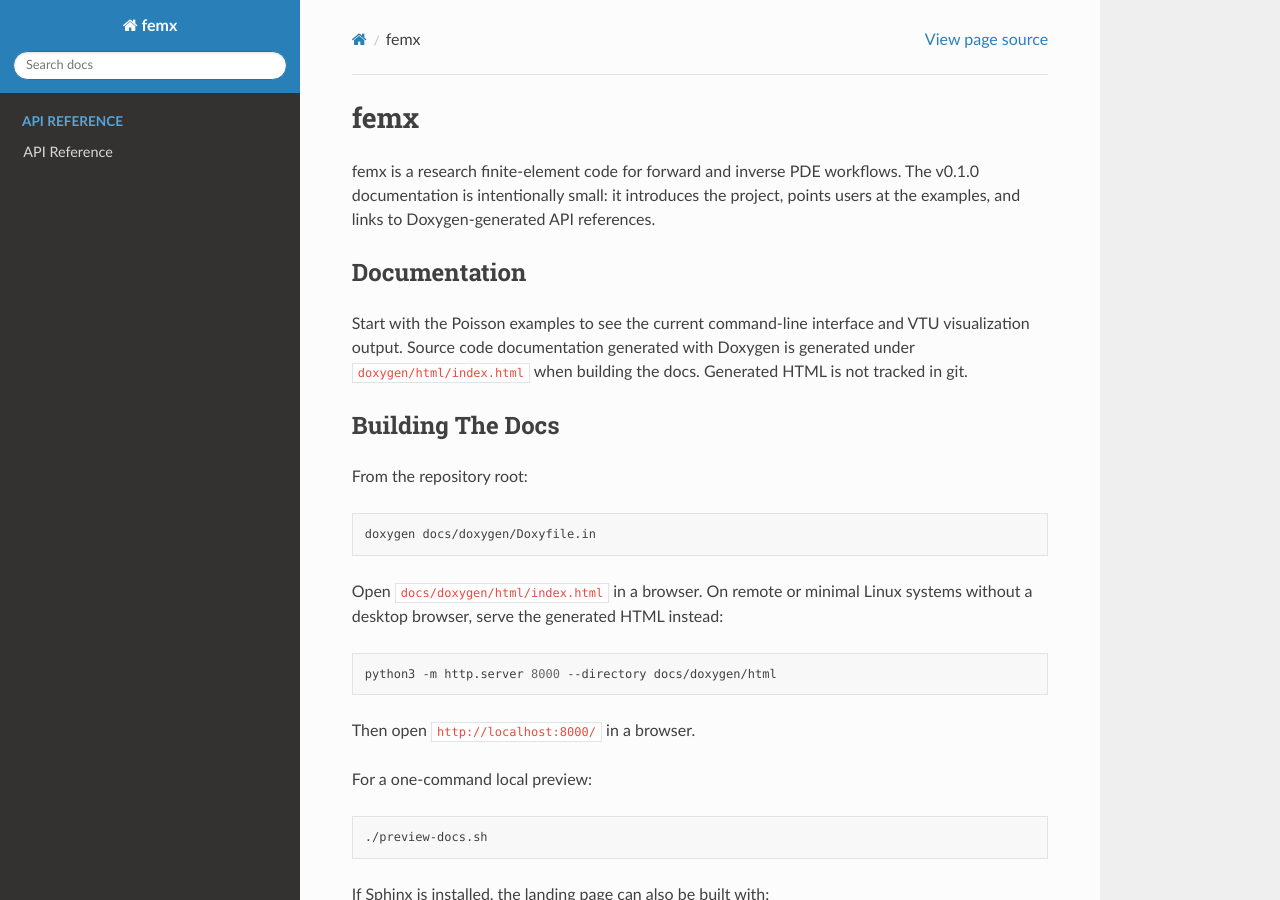
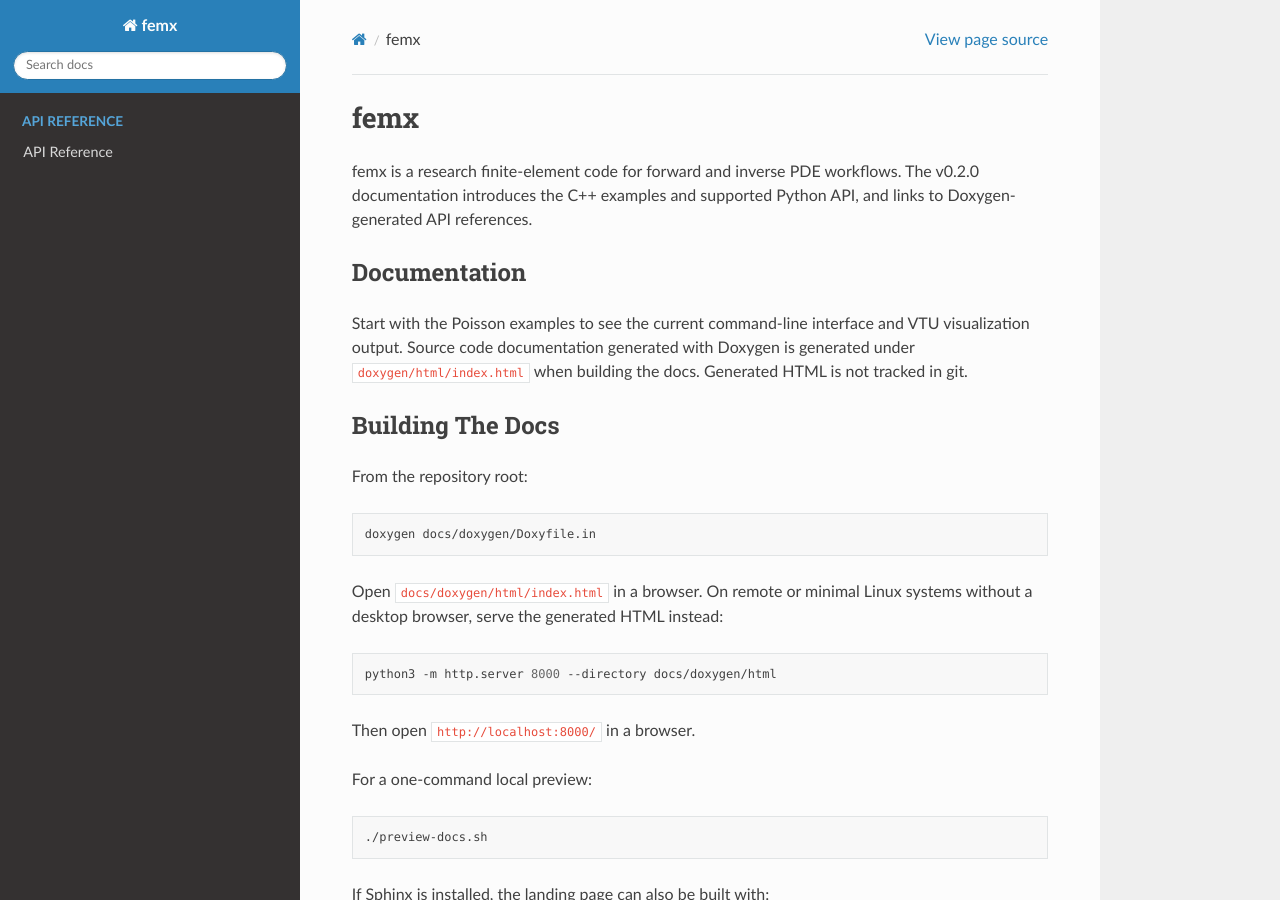
Before and after one commit to femx-project/femx, a Sphinx documentation site: the page built from docs/index.rst, in a window 1280 px wide and 900 px high. Built offline with Sphinx 7.4.7 and the Read the Docs theme 3.1.0, drawn with Linux system fonts in a browser that asks for light colours.

Commit message:
Release v0.2.0 (#3)

```diff
--- a/CMakeLists.txt
+++ b/CMakeLists.txt
@@ -6,7 +6,7 @@
 
 project(
   femx
-  VERSION 0.1.0
+  VERSION 0.2.0
   LANGUAGES CXX)
 
 include(CMakePackageConfigHelpers)
--- a/docs/conf.py
+++ b/docs/conf.py
@@ -1,6 +1,6 @@
 project = "femx"
 author = "femx developers"
-release = "0.1.0"
+release = "0.2.0"
 
 extensions = [
     "sphinx.ext.mathjax",
--- a/docs/index.rst
+++ b/docs/index.rst
@@ -3,8 +3,8 @@
 ****
 
 femx is a research finite-element code for forward and inverse PDE workflows.
-The v0.1.0 documentation is intentionally small: it introduces the project,
-points users at the examples, and links to Doxygen-generated API references.
+The v0.2.0 documentation introduces the C++ examples and supported Python API,
+and links to Doxygen-generated API references.
 
 Documentation
 -------------
--- a/pyproject.toml
+++ b/pyproject.toml
@@ -4,7 +4,7 @@
 
 [project]
 name = "femx"
-version = "0.1.0"
+version = "0.2.0"
 description = "Python interface for the femx finite-element engine."
 readme = "python/README.md"
 requires-python = ">=3.9"
```
Also changed, not shown: CHANGELOG.md (+26 -0 lines), README.md (+5 -2 lines), docs/doxygen/mainpage.md (+2 -2 lines), 2 other files.
